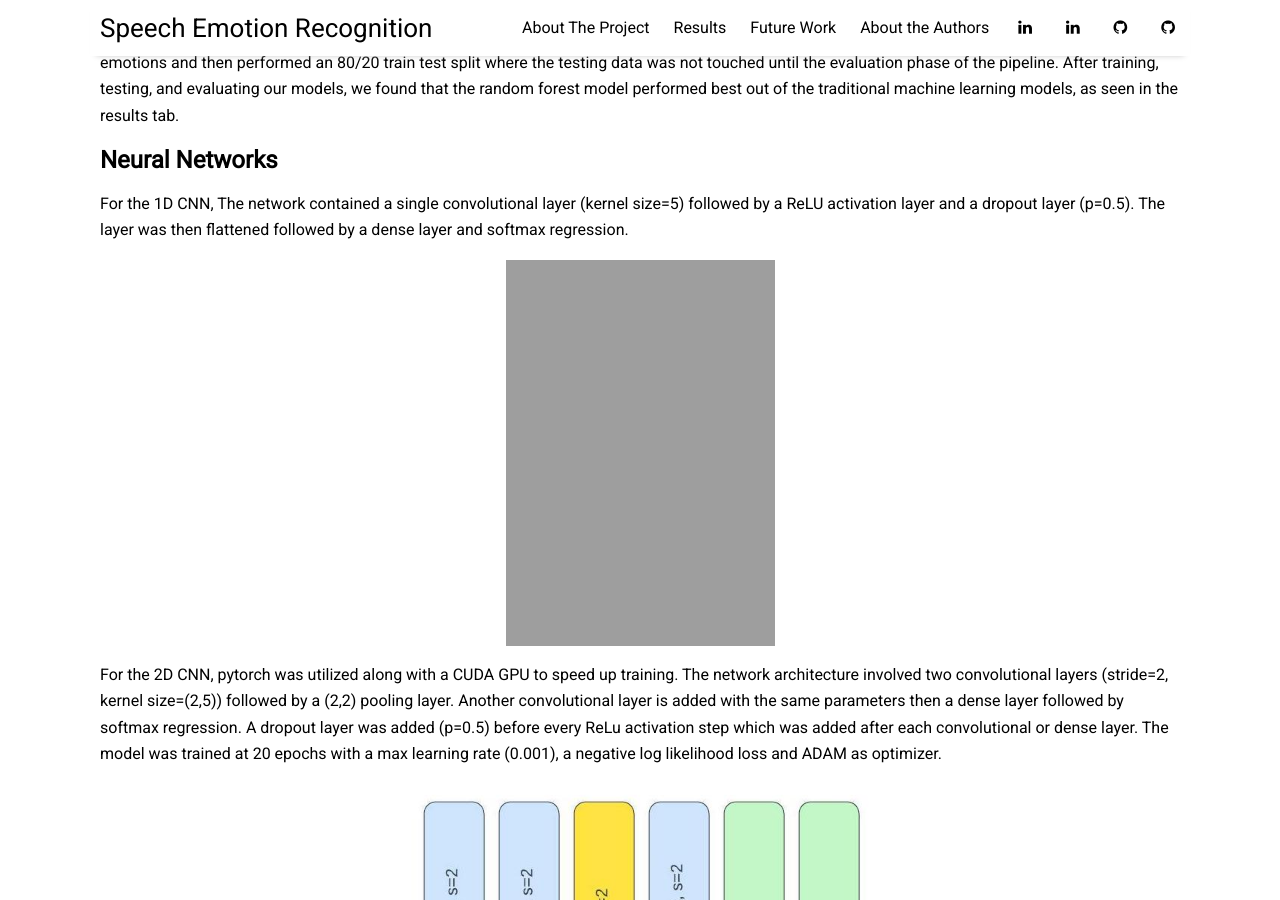
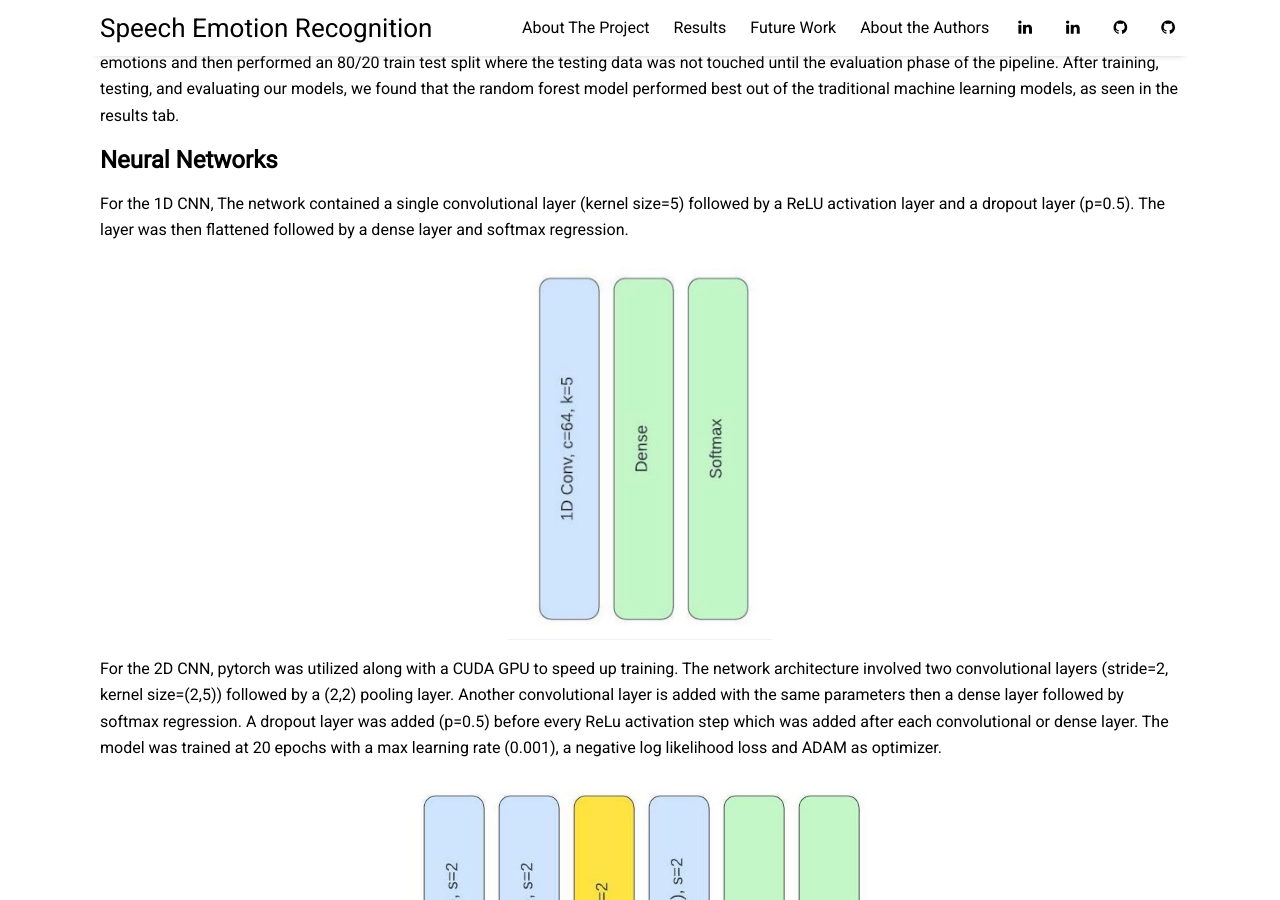
Before and after one commit to kelvinm10/SER_Website, a Jekyll site: the page built from _posts/2022-04-02-about-the-project.md, in a window 1280 px wide and 900 px high, scrolled down 3259 px. Built offline with Jekyll 4.4.1, drawn with Linux system fonts in a browser that asks for light colours; nearby versions of some CDN libraries.

Commit message:
Update 2022-04-02-about-the-project.md
resized photos

```diff
--- a/_posts/2022-04-02-about-the-project.md
+++ b/_posts/2022-04-02-about-the-project.md
@@ -77,8 +77,7 @@ learning models, as seen in the results tab.
 For the 1D CNN, The network contained a single convolutional layer (kernel size=5) followed by a ReLU activation layer and a dropout layer (p=0.5).
 The layer was then flattened followed by a dense layer and softmax regression.
 
-<img src="{{ site.github.url }}/assets/img/1dConvdiagram.jpeg" alt="Conv" style="width:269px;height:386px;">
-
+<img src="{{ site.github.url }}/assets/img/1dConvdiagram.jpg" alt="CNN1D" style="width:264px;height:380px;">
 
 For the 2D CNN, pytorch was utilized along with a CUDA GPU to speed up training. The network architecture involved
 two convolutional layers (stride=2, kernel size=(2,5)) followed by a (2,2) pooling layer. Another convolutional layer
```
